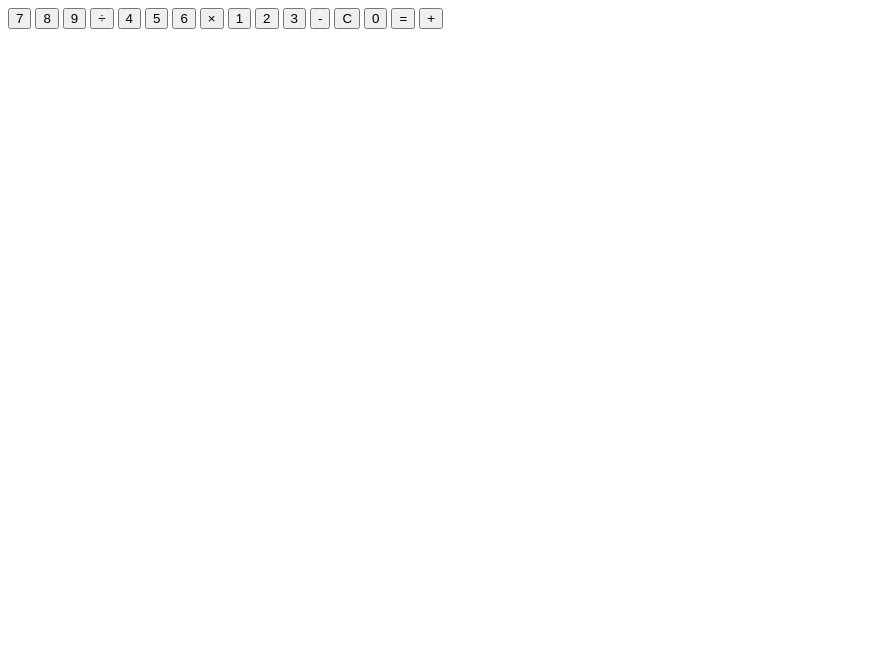
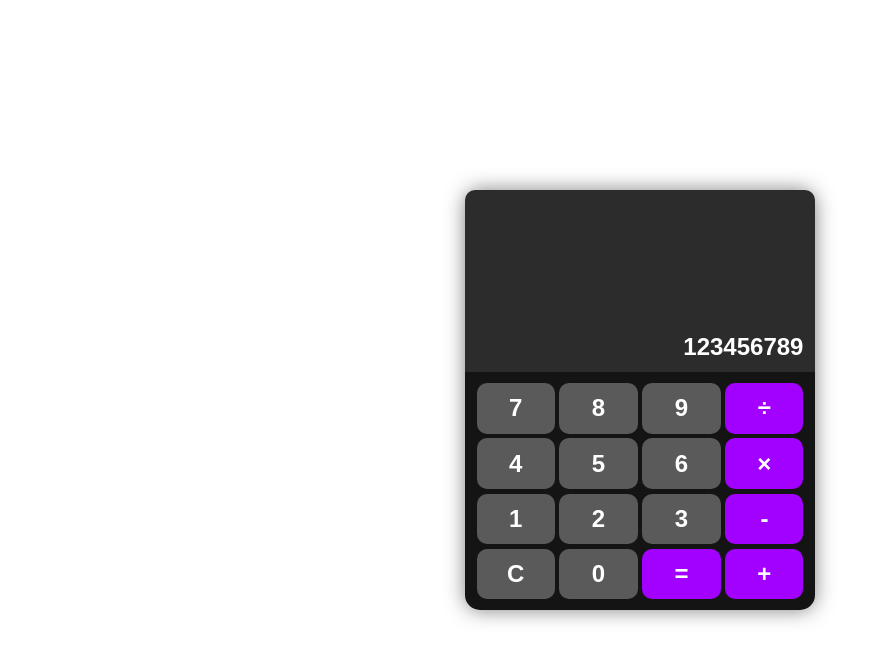
Before and after one commit to Chrono-QuasarDev/odin-calculator, a plain HTML site: page index.html in a window 1280 px wide. Shown: the whole page, without its empty margins (0-883 px from the left). Drawn offline with Linux system fonts and the light colour scheme; a web font is replaced by a local one.

Commit message:
Add basic calculator styling with CSS grid/flex layout

```diff
--- a/index.html
+++ b/index.html
@@ -3,29 +3,32 @@
 <head>
   <meta charset="UTF-8">
   <meta name="viewport" content="width=device-width, initial-scale=1.0">
+  <link rel="preconnect" href="https://fonts.googleapis.com">
+  <link rel="preconnect" href="https://fonts.gstatic.com" crossorigin>
+  <link href="https://fonts.googleapis.com/css2?family=Bitcount+Grid+Single:wght@100..900&display=swap" rel="stylesheet">
   <link rel="stylesheet" href="style.css">
   <title>Calculator</title>
 </head>
 <body>
   <div class="calculator">
-    <div class="displayArea"></div>
+    <div class="displayArea">123456789</div>
     <div class="buttonsContainer">
       <button>7</button>
       <button>8</button>
       <button>9</button>
-      <button>÷</button>
+      <button class="operator">÷</button>
       <button>4</button>
       <button>5</button>
       <button>6</button>
-      <button>×</button>
+      <button class="operator">×</button>
       <button>1</button>
       <button>2</button>
       <button>3</button>
-      <button>-</button>
-      <button>C</button>
+      <button class="operator">-</button>
+      <button class="clear">C</button>
       <button>0</button>
-      <button>=</button>
-      <button>+</button>
+      <button class="operator">=</button>
+      <button class="operator">+</button>
     </div>
   </div>
   <script src="script.js"></script>
--- a/style.css
+++ b/style.css
@@ -0,0 +1,57 @@
+* {
+  margin: 0;
+  padding: 0;
+  scroll-behavior: smooth;
+}
+
+body {
+  display: flex;
+  justify-content: center;
+  align-items: center;
+  height: 100vh;
+}
+
+.calculator {
+  display: flex;
+  flex-direction: column;
+  background-color: #141414;
+  border-radius: 15px;
+  box-shadow: 0 0 20px 0 rgb(0, 0, 0, 0.5);
+}
+
+.buttonsContainer {
+  display: grid;
+  grid-template-columns: repeat(4, 1fr);
+  gap: 0.3rem;
+  padding: 0.7rem;
+}
+
+button {
+  padding: 0.7rem 1.9rem;
+  font-size: 1.5rem;
+  font-weight: 700;
+  border: none;
+  border-radius: 10px;
+  background-color: #5a5a5a;
+  font-family: 'Bitcount Grid Single', sans-serif;
+  color: #fff;
+}
+
+.displayArea {
+  display: flex;
+  justify-content: flex-end;
+  align-items: flex-end;
+  flex-wrap: wrap;
+  height: 10rem;
+  color: #fff;
+  background-color: #2c2c2c;
+  font-size: 1.5rem;
+  font-weight: 700;
+  font-family: 'Bitcount Grid Single', sans-serif;
+  padding: 0.7rem;
+  border-radius: 10px 10px 0 0;
+}
+
+.operator {
+  background-color: rgb(162, 0, 255);
+}
```
